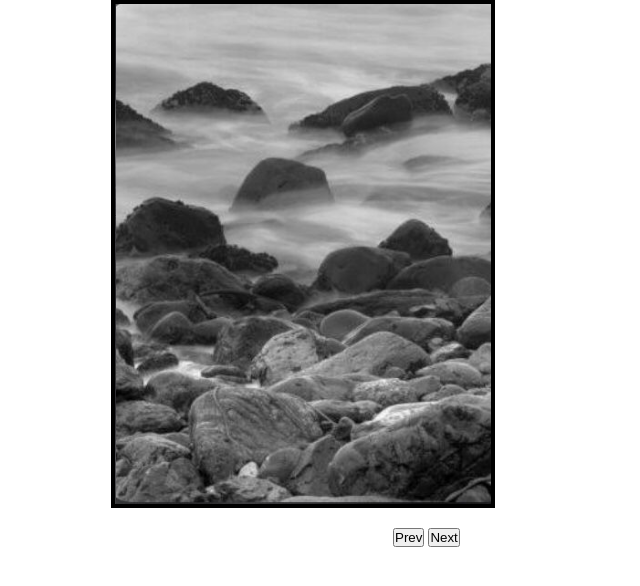
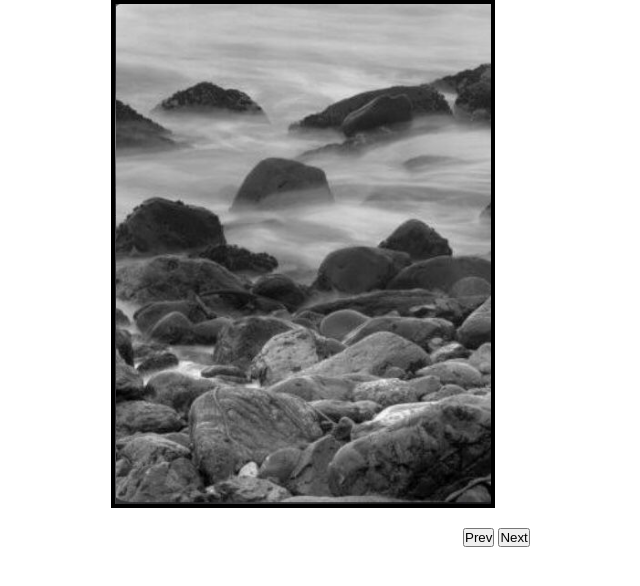
Before and after one commit to stefniey/Zuri-week6-7, a plain HTML site: page index.html in a window 1280 px wide. Shown: the whole page, without its empty margins (337-977 px from the left). Drawn offline with Linux system fonts and the light colour scheme.

Commit message:
first commit

```diff
--- a/style.css
+++ b/style.css
@@ -16,6 +16,6 @@
     height: 500px;
 }
 #prevBtn{
-    margin-left: 730px;
+    margin-left: 800px;
     margin-top: 20px;
 }
```
